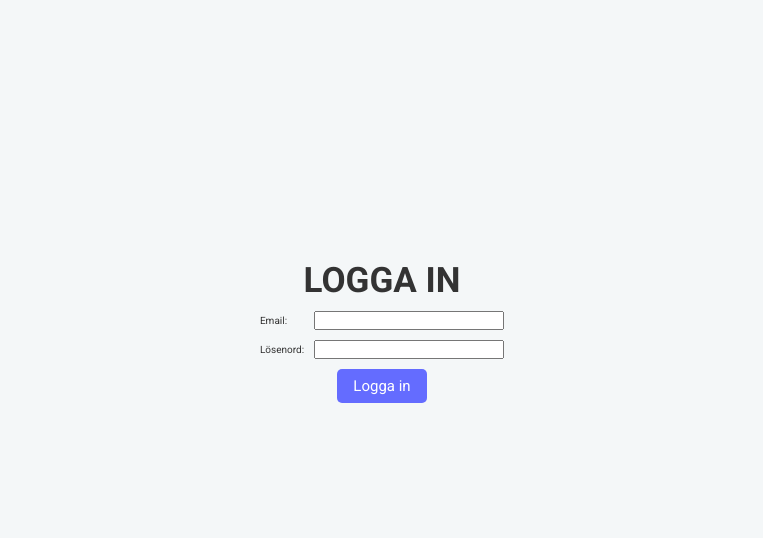
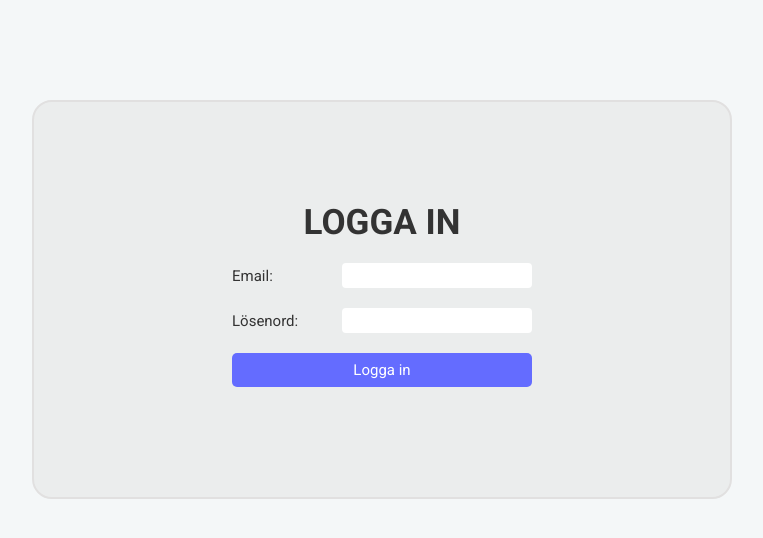
Before and after one commit to MrFieldbranch/SocialMediaReactClient, a React (Vite) app: page /login in a window 1280 px wide. Shown: the top 538 px of the page, without its empty margins (258-1021 px from the left). Built offline with nearby package versions, Linux system fonts and the light colour scheme.

Commit message:
Change some styling

```diff
--- a/src/index.css
+++ b/src/index.css
@@ -17,7 +17,7 @@ body {
 
 .main-container {
   margin: 0 auto;
-  width: 80%;
+  width: 70%;
   padding-top: 5rem; /* Same as nav height */
 }
 
@@ -136,76 +136,60 @@ p {
 }
 
 .start-view {
-  margin-top: 20rem;
+  /* margin-top: 20rem; */
   display: flex;
   flex-direction: column;
   align-items: center;
 }
 
 .start-view h1 {
-  font-size: 8rem;
-  margin: 0 0 1.5rem 0;
+  font-size: 10rem;
+  margin: 0 0 5rem 0;
 }
 
-.login-or-register {
-  width: 20rem;
+.start-view-choices {
+	width: 22rem;
 	display: flex;
 	justify-content: space-between;
 }
 
-.login-or-register button {
+.box {
+	margin: auto;
+	margin-top: 5rem;
+	width: 70rem;
+	padding: 10rem 0;
+	border: 2px solid #e1e0e0;
+	border-radius: 2rem;
+	background-color: rgba(211, 211, 211, 0.3);
+	/* background-color: rgb(218, 238, 240); */
+}
+
+.login-or-register {
+  margin: auto;
+  width: 30rem;
+  display: flex;
+  flex-direction: column;
+  gap: 2rem;
+}
+
+.login-or-register div {
+	display: flex;
+	justify-content: space-between;
+	align-items: center;
+}
+
+.login-or-register h1 {
+	margin: auto;
+}
+
+.login-or-register label {
 	font-size: 1.5rem;
 }
 
-.login-view {
-  margin-top: 20rem;
-  display: flex;
-  flex-direction: column;
-  align-items: center;
-}
-
-.login-view h1 {
-  margin: 1rem auto;
-}
-
-.login-view form {
-  display: flex;
-  flex-direction: column;
-  min-width: 22rem;
-}
-
-.login-view button {
-  margin: auto;
-}
-
-.login-view div {
-  display: flex;
-  justify-content: space-between;
-  align-items: center;
-  margin-bottom: 1rem;
-}
-
-.register-new-user-view {
-  margin-top: 20rem;
-  display: flex;
-  flex-direction: column;
-}
-
-.register-new-user-view h1 {
-  margin: 1rem auto;
-}
-
-.register-new-user-view div {
-  margin: auto;
-  width: 29rem;
-  display: flex;
-  justify-content: space-between;
-  align-items: center;
-  margin-bottom: 1rem;
-}
-
-.register-new-user-view button {
-  margin: auto;
+.login-or-register input, .login-or-register select {
+	height: 2.5rem;
+	border: none;
+	border-radius: 0.4rem;
 }
 
 input {
@@ -249,6 +233,8 @@ select {
 }
 
 .sub-section {
+  min-height: 5rem;
+  padding: 1rem 0;
   border-bottom: 1px solid #e1e0e0;
 }
 
@@ -269,11 +255,10 @@ select {
   display: flex;
   flex-direction: column;
   gap: 1rem;
-  /* padding: 2rem; */
 }
 
 .message {
-  max-width: 60%;
+  max-width: 40%;
   padding: 1rem 1rem 0 1rem;
   /* padding: 1rem; */
   border-radius: 0.8rem;
--- a/src/views/LoginView.tsx
+++ b/src/views/LoginView.tsx
@@ -11,9 +11,7 @@ const LoginView = ({ setIsLoggedIn }: { setIsLoggedIn: (value: boolean) => void
 
   const navigate = useNavigate();
 
-  const handleLogin = async (e: React.FormEvent) => {
-    e.preventDefault();
-
+  const handleLogin = async (email: string, password: string) => {
     try {
       const loginRequest: ILoginRequest = { email, password };
       const loginResponse = await socialMediaApiService.loginAsync(loginRequest);
@@ -29,23 +27,23 @@ const LoginView = ({ setIsLoggedIn }: { setIsLoggedIn: (value: boolean) => void
   };
 
   const handleError = () => {
-	setEmail("");
-	setPassword("");
-	setError(null);
-  }
+    setEmail("");
+    setPassword("");
+    setError(null);
+  };
 
   if (error)
     return (
       <div className="error-message">
         <p>{error}</p>
-		<button onClick={handleError}>Tillbaka</button>
+        <button onClick={handleError}>Tillbaka</button>
       </div>
     );
 
   return (
-    <div className="login-view">
-      <h1>LOGGA IN</h1>
-      <form onSubmit={handleLogin}>
+    <div className="box">
+      <div className="login-or-register">
+        <h1>LOGGA IN</h1>
         <div>
           <label htmlFor="email">Email:</label>
           <input type="email" id="email" value={email} onChange={(e) => setEmail(e.target.value)} required />
@@ -54,8 +52,8 @@ const LoginView = ({ setIsLoggedIn }: { setIsLoggedIn: (value: boolean) => void
           <label htmlFor="password">Lösenord:</label>
           <input type="password" id="password" value={password} onChange={(e) => setPassword(e.target.value)} required />
         </div>
-        <button type="submit">Logga in</button>
-      </form>
+        <button onClick={() => handleLogin(email, password)}>Logga in</button>
+      </div>
     </div>
   );
 };
--- a/src/views/MyProfileView.tsx
+++ b/src/views/MyProfileView.tsx
@@ -79,9 +79,9 @@ const MyProfileView = () => {
     <div className="my-profile-view">
       <h1>MIN PROFIL</h1>
       <div className="sub-section">
-        <p>
+        <h2>
           {myUser.firstName} {myUser.lastName}, ({myUser.sex === Sex.Male ? "Man" : "Kvinna"})
-        </p>
+        </h2>
       </div>
 
       <div className="sub-section">
--- a/src/views/RegisterNewUserView.tsx
+++ b/src/views/RegisterNewUserView.tsx
@@ -86,7 +86,8 @@ const RegisterNewUserView = ({ setIsLoggedIn }: { setIsLoggedIn: (value: boolean
     );
 
   return (
-    <div className="register-new-user-view">
+    <div className="box">
+      <div className="login-or-register">
         <h1>NY ANVÄNDARE</h1>
         <div>
           <label htmlFor="email">Email:</label>
@@ -119,6 +120,7 @@ const RegisterNewUserView = ({ setIsLoggedIn }: { setIsLoggedIn: (value: boolean
           Registrera dig
         </button>
       </div>
+    </div>
   );
 };
 
--- a/src/views/StartView.tsx
+++ b/src/views/StartView.tsx
@@ -12,11 +12,13 @@ const StartView = () => {
   };
 
   return (
-    <div className="start-view">
-      <h1>Joelbook</h1>
-      <div className="login-or-register">
-        <button onClick={goToLoginView}>Logga in</button>
-        <button onClick={goToRegisterNewUserView}>Registrera dig</button>
+    <div className="box">
+      <div className="start-view">
+        <h1>Joelbook</h1>
+        <div className="start-view-choices">
+          <button onClick={goToLoginView}>Logga in</button>
+          <button onClick={goToRegisterNewUserView}>Registrera dig</button>
+        </div>
       </div>
     </div>
   );
--- a/src/views/UserView.tsx
+++ b/src/views/UserView.tsx
@@ -193,10 +193,10 @@ const UserView = () => {
       {renderCorrectSubMenu(otherUser.typeOfUser)}
       <h1>ANVÄNDARPROFIL</h1>
       <div className="sub-section">
-        <p>
+        <h2>
           {otherUser.firstName} {otherUser.lastName}, ({otherUser.sex === Sex.Male ? "Man" : "Kvinna"}),{" "}
           {getUserDescription(otherUser.typeOfUser)}
-        </p>
+        </h2>
       </div>
       <div className="sub-section">
         <h2>Email:</h2>
```
Lines whose indentation alone changed are shown as unchanged.
